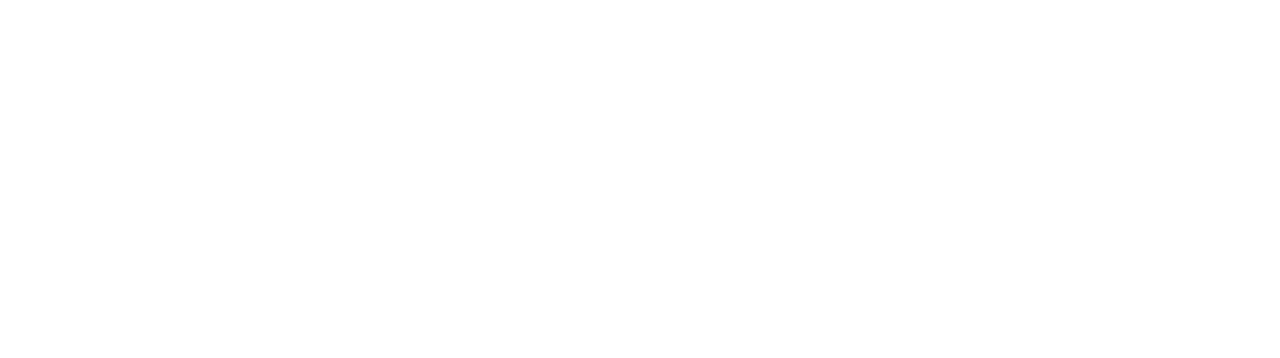
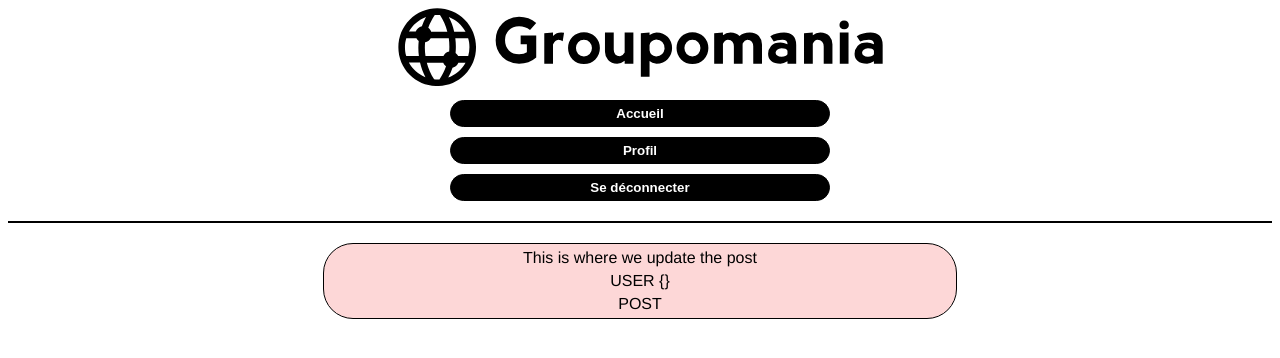
Before and after one commit to AliciaPetitpas/P7-Creer-un-reseau-social-d-entreprise, a Vue app in the folder front/: page /updatePost in a window 1280 px wide. Before the commit this address had no page. Shown: the top 358 px of the page. Built offline with nearby package versions, Linux system fonts and the light colour scheme.

Commit message:
Modifications mineures

```diff
--- a/front/src/router/index.js
+++ b/front/src/router/index.js
@@ -7,7 +7,7 @@
 import PostDetail from '../views/PostDetail.vue'
 import CreatePost from '../views/CreatePost.vue'
 import ModifyPassword from '../views/ModifyPassword.vue'
-import ModifyPost from '../views/ModifyPost.vue'
+import UpdatePost from '../views/UpdatePost.vue'
 
 const routes = [{
         path: '/',
@@ -50,9 +50,9 @@
         component: ModifyPassword
     },
     {
-        path: '/modifyPost',
-        name: 'modifyPost',
-        component: ModifyPost
+        path: '/updatePost',
+        name: 'updatePost',
+        component: UpdatePost
     },
 ]
 
--- a/front/src/store/index.js
+++ b/front/src/store/index.js
@@ -186,10 +186,10 @@
                     })
             });
         },
-        getPost: ({ commit }, postInfo) => {
+        getPostInfo: ({ commit }, postId) => {
             commit;
             return new Promise((resolve, reject) => {
-                instance.get('/posts/modifyPost/', postInfo)
+                instance.get('/posts/postInfo/' + postId)
                     .then(function(response) {
                         commit('UPDATE_POST_INFO', response.data);
                         resolve(response);
--- a/front/src/views/ModifyPost.vue
+++ b/front/src/views/UpdatePost.vue
@@ -2,11 +2,10 @@
     <div>
         <MenuPage/>
         <main id="main" class="main">
-            <div class="modify-post">
+            <div class="update-post">
                 <p>This is where we update the post</p>
-                <p>{{ userInfo }}</p>
-                <p>{{ postInfo }}</p>
-                <!-- <p>{{ posts }}</p> -->
+                <p>USER {{ userInfo }}</p>
+                <p>POST {{ post }}</p>
             </div>
         </main>
     </div>
@@ -18,9 +17,14 @@
 import { mapState } from 'vuex'
 
 export default {
-    name: 'modifyPost',
+    name: 'updatePost',
     components: {
         MenuPage,
+    },
+    props: {
+        post: {
+            type: Object
+        }
     },
     computed: {
         ...mapState({
```
Also changed, not shown: 2 other files (tests, documents, lock files or other folders).
